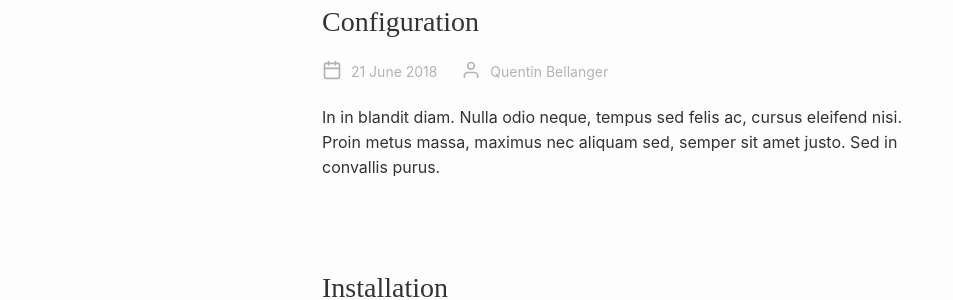
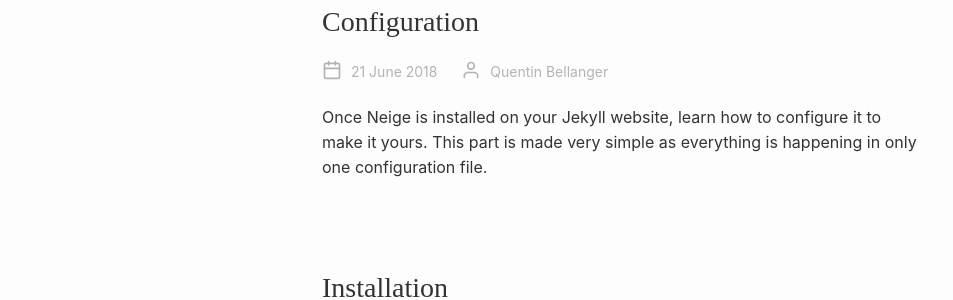
Before and after one commit to bellangerq/neige-theme, a Jekyll site: the page built from index.html, in a window 1280 px wide. Shown: the part 945-1245 px from the top of the page, without its empty margins (18-971 px from the left). Built offline with Jekyll 4.4.1, drawn with Linux system fonts in a browser that asks for light colours; the list of posts is cut into pages by our own code.

Commit message:
Updated Configuration

```diff
--- a/_posts/2018-06-21-configuration.markdown
+++ b/_posts/2018-06-21-configuration.markdown
@@ -1,9 +1,9 @@
 ---
 title: Configuration
 date: 2018-06-21 12:40:00 Z
-description: In in blandit diam. Nulla odio neque, tempus sed felis ac, cursus eleifend
-  nisi. Proin metus massa, maximus nec aliquam sed, semper sit amet justo. Sed in
-  convallis purus.
+description: Once Neige is installed on your Jekyll website, learn how to configure
+  it to make it yours. This part is made very simple as everything is happening in
+  only one configuration file.
 author: quentin
 ---
 
```
